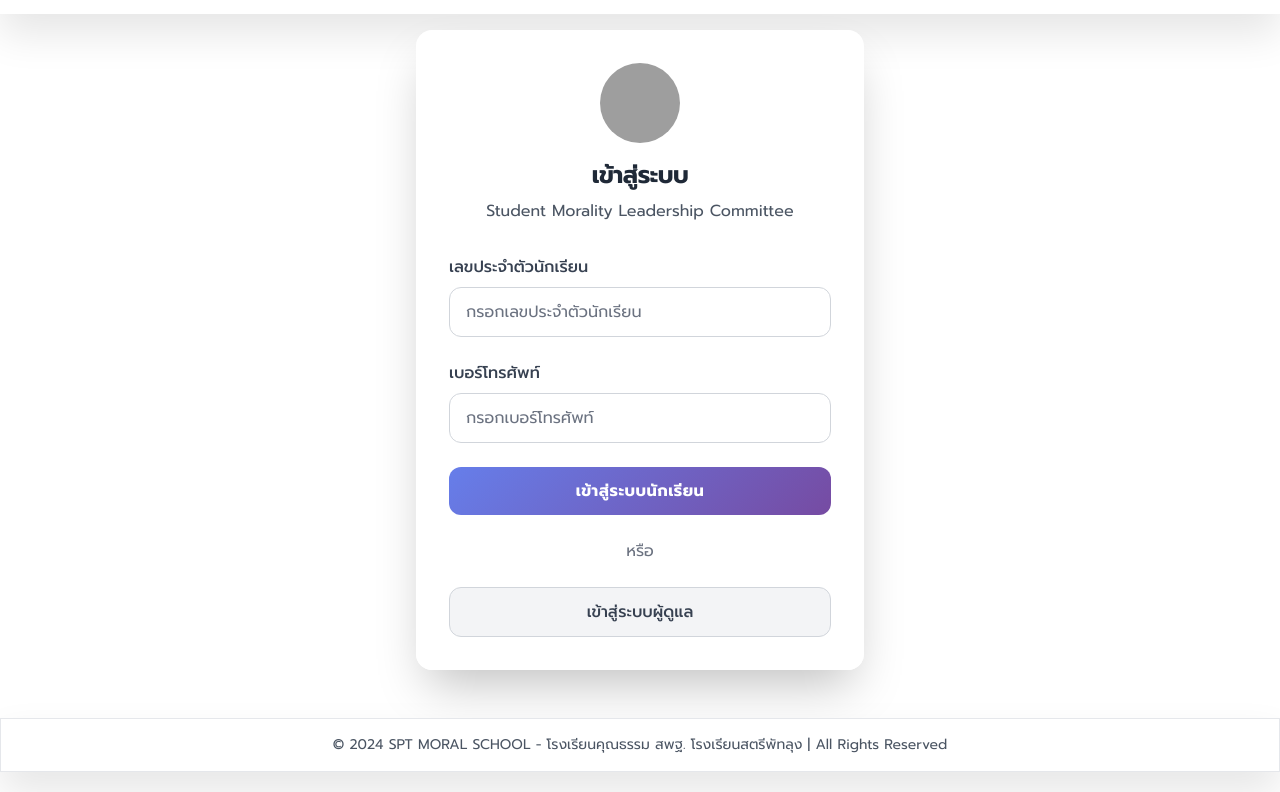
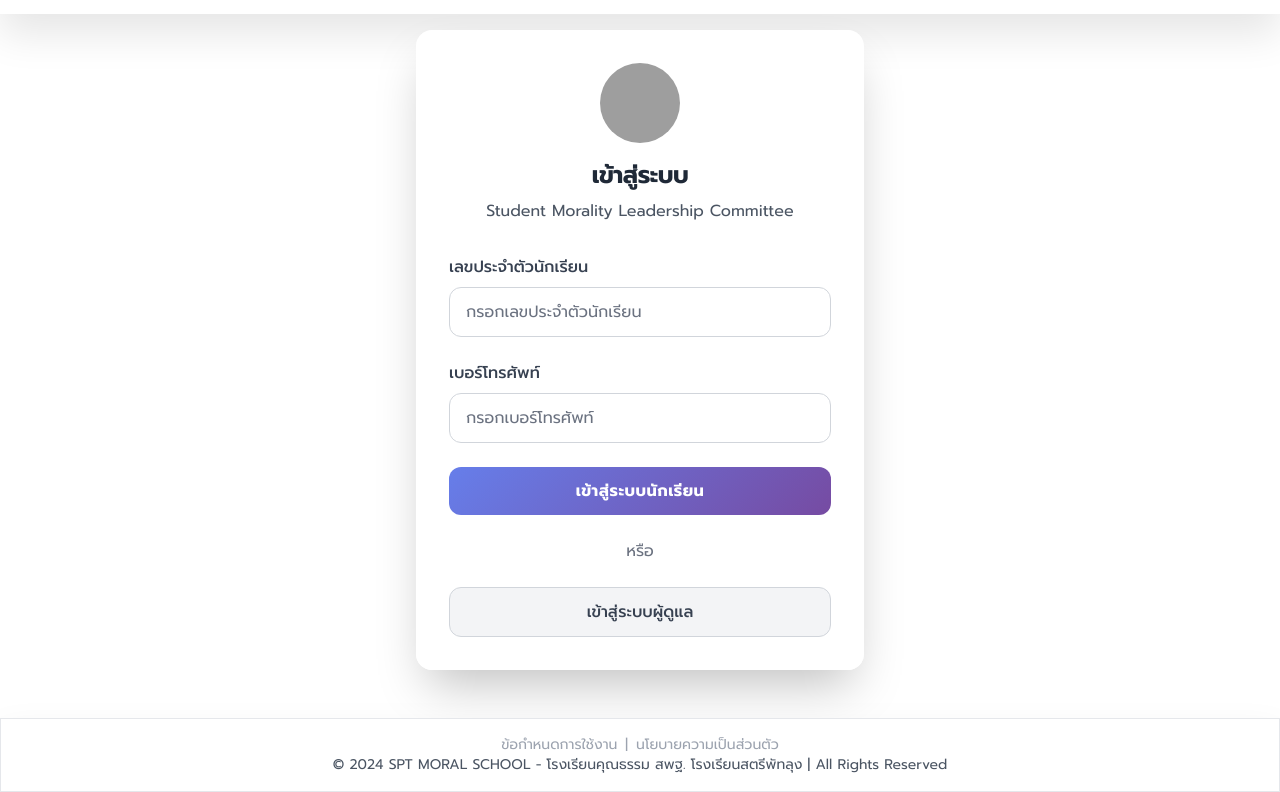
Before and after one commit to SPT-MORAL-SCHOOL/registers-smlc, a plain HTML site: page index.html in a window 1280 px wide. Shown: the part 68-860 px from the top of the page. Drawn offline with nearby package versions, Linux system fonts and the light colour scheme; grey boxes are pictures that could not be loaded.

Commit message:
Update index.html

```diff
--- a/index.html
+++ b/index.html
@@ -352,6 +352,13 @@
 
         <!-- Footer -->
         <footer class="glass border-t border-gray-200 p-4 mt-8">
+            <div class="grid grid-cols-1 gap-y-2 text-sm w-fit mx-auto">
+                <div class="flex items-center space-x-2">
+                    <a href="https://spt-moral-school.github.io/terms/#terms" class="text-gray-400 hover:text-purple-400 transition duration-300">ข้อกำหนดการใช้งาน</a>
+                    <p class="text-gray-400">|</p>
+                    <a href="https://spt-moral-school.github.io/terms/#policy" class="text-gray-400 hover:text-purple-400 transition duration-300">นโยบายความเป็นส่วนตัว</a>
+                </div>
+            </div>
             <div class="max-w-6xl mx-auto text-center text-gray-600 text-sm">
                 &copy; 2024 SPT MORAL SCHOOL - โรงเรียนคุณธรรม สพฐ. โรงเรียนสตรีพัทลุง | All Rights Reserved
             </div>
```
